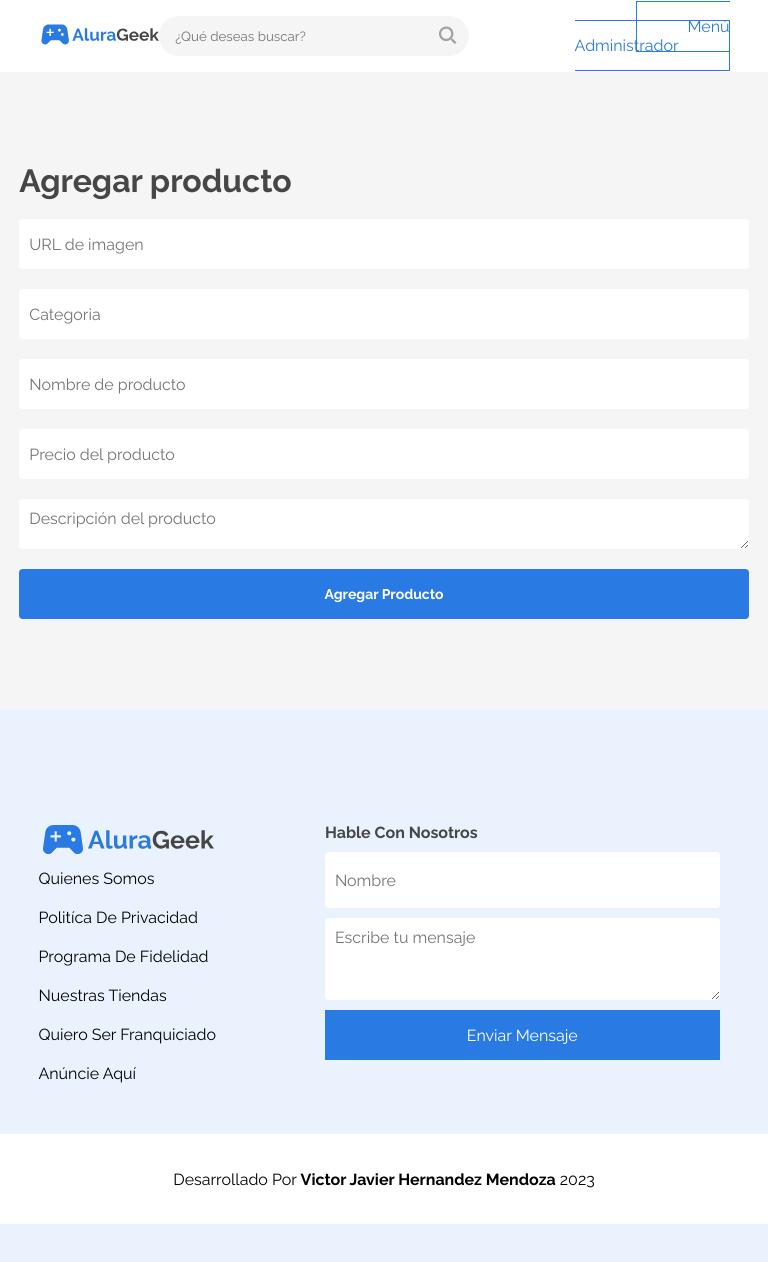
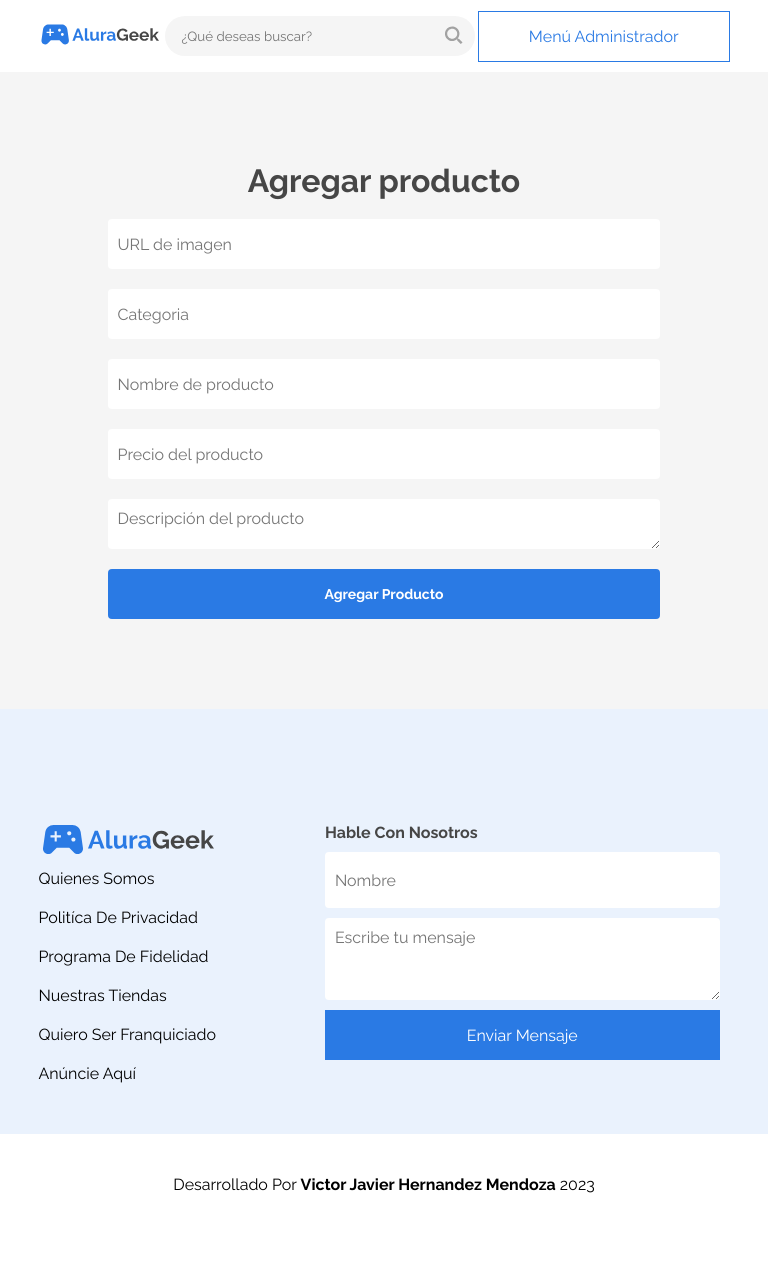
Before and after one commit to VictorHernandezJ/ecommerce, a plain HTML site: page agregar-producto.html in a window 768 px wide. After the commit the page ends 1234 px from the top, so only its background shows below. Drawn offline with Linux system fonts and the light colour scheme.

Commit message:
version 1.0.2

```diff
--- a/css/header.css
+++ b/css/header.css
@@ -70,7 +70,9 @@ header {
     header {
         height: 72px;
     }
-
+    .contenedor-buscador{
+        flex: 2;
+    }
     .contenedor {
         width: 90%;
     }
--- a/css/producto/agregar-producto.css
+++ b/css/producto/agregar-producto.css
@@ -2,7 +2,6 @@
     width: 100%;
 }
 .login-titulo {
-    width: 100%;
     font-size: 32px;
     font-weight: 700;
     line-height: 37px;
@@ -14,16 +13,18 @@
 }
 @media screen and (min-width:768px) and (max-width:1023px) {
     .contenedor-login form{
-        width: 95%;
+        width: 80%;
     }
     .login-item {
-        width: 100%;
-        height: 50px;
+        width: 90%;
     }
 }
 
 @media screen and (max-width:767px) {
     .contenedor-login form{
-        width: 95%;
+        width: 90%;
+    }
+    .login-item {
+        width: 90%;
     }
 }
--- a/css/rodapie.css
+++ b/css/rodapie.css
@@ -56,7 +56,8 @@
     color: #464646;
 }
 
-.contacto-nombre,.contacto-mensaje{
+.contacto-nombre,
+.contacto-mensaje {
     border-radius: 4px;
     padding: 10px;
     border: none;
@@ -65,6 +66,7 @@
     font-weight: 400;
     line-height: 20px;
 }
+
 .contacto-nombre {
     height: 56px;
 }
@@ -81,7 +83,8 @@
     color: #FFF;
     border: none;
 }
-.rodapie-desarrollador{
+
+.rodapie-desarrollador {
     background-color: #FFF;
     height: 90px;
     box-sizing: border-box;
@@ -90,9 +93,10 @@
     align-items: center;
     padding: 10px;
 }
+
 @media screen and (min-width:768px) and (max-width:1023px) {
     .rodapie {
-        padding: 55px 0;
+        padding: 55px 0 0;
     }
 
     .rodapie-empresa {
@@ -118,8 +122,15 @@
         flex: 3;
     }
 
-    .contacto-nombre, .contacto-mensaje, .contacto-boton{
+    .contacto-nombre,
+    .contacto-mensaje,
+    .contacto-boton {
         width: auto;
+    }
+
+    .rodapie-desarrollador {
+        padding: 10px;
+        height: 100px;
     }
 }
 
@@ -143,7 +154,8 @@
     .rodapie-logo {
         text-align: left;
     }
-    .rodapie-logo img{
+
+    .rodapie-logo img {
         height: 70px;
     }
 
@@ -157,10 +169,13 @@
         margin: auto;
     }
 
-    .contacto-nombre, .contacto-mensaje, .contacto-boton{
+    .contacto-nombre,
+    .contacto-mensaje,
+    .contacto-boton {
         width: 100%;
     }
-    .rodapie-desarrollador{
+
+    .rodapie-desarrollador {
         margin-top: 10px;
         height: 60px;
         font-size: 14px;
```
Also changed, not shown: agregar-producto.html (+0 -1 lines).
